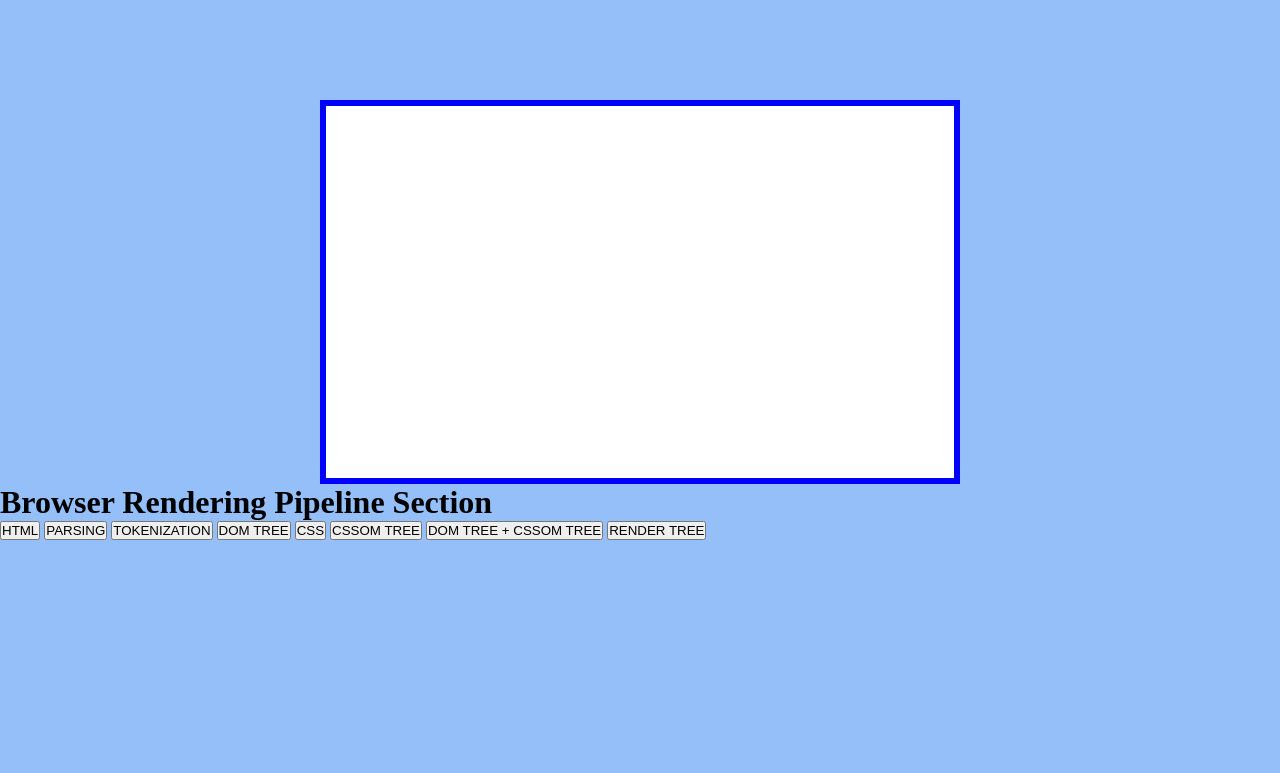
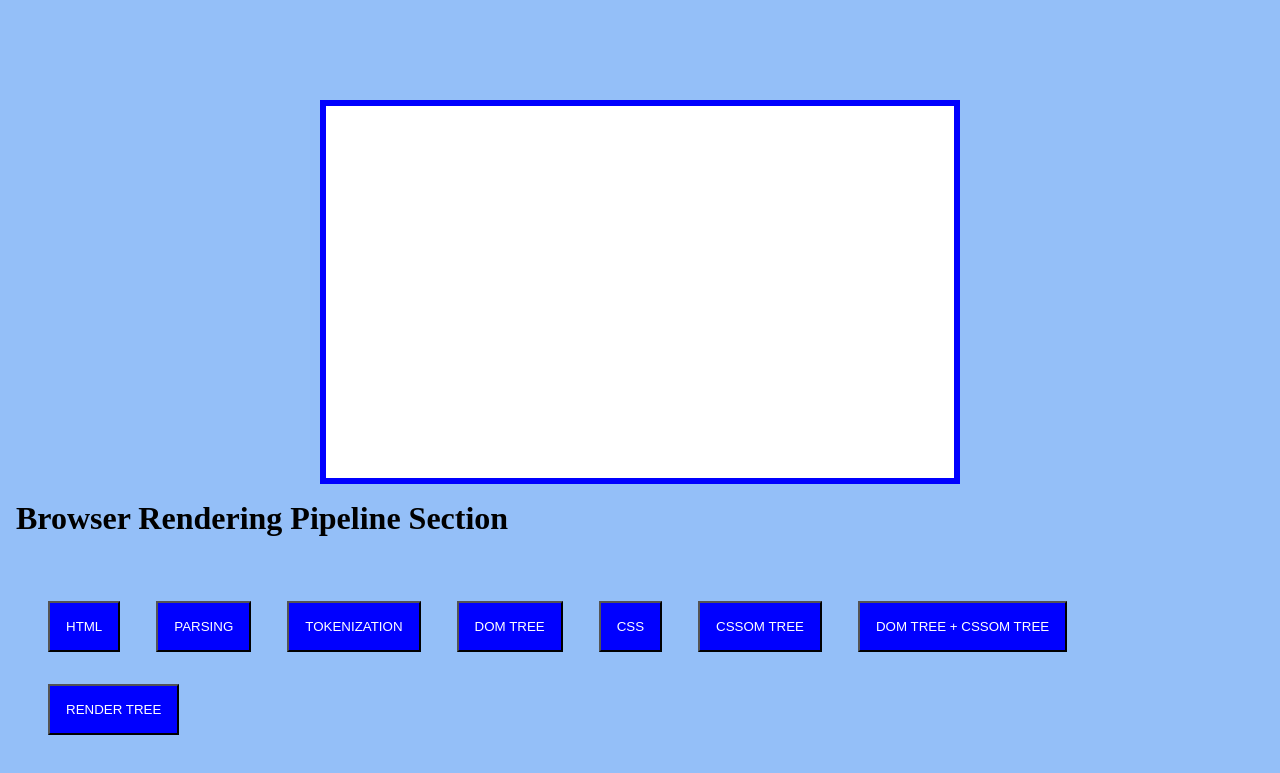
Before and after one commit to daljeetkaur092005-sudo/Dom-property, a plain HTML site: page index.html in a window 1280 px wide. Shown: the part 425-1198 px from the top of the page. Drawn offline with Linux system fonts and the light colour scheme.

Commit message:
Refactor CSS styles and add new classes
Added new styles for .same, .sameall, .browser, and i classes.

```diff
--- a/style.css
+++ b/style.css
@@ -137,6 +137,21 @@ border-radius:1rem;
   height:15%;
   background-color:peru;
   display:flex;
-  justify-content:space-between;
+  justify-content:space-between;}
+.same {
+  background-color: blue;
+  color: white;
+  padding: 1rem;
+  margin: 1rem;
+}
+i {
+  font-size: 2rem;
+}
+.browser {
+  padding: 1rem;
+}
+.sameall {
+  padding: 2rem;
+}
 
 }
```
